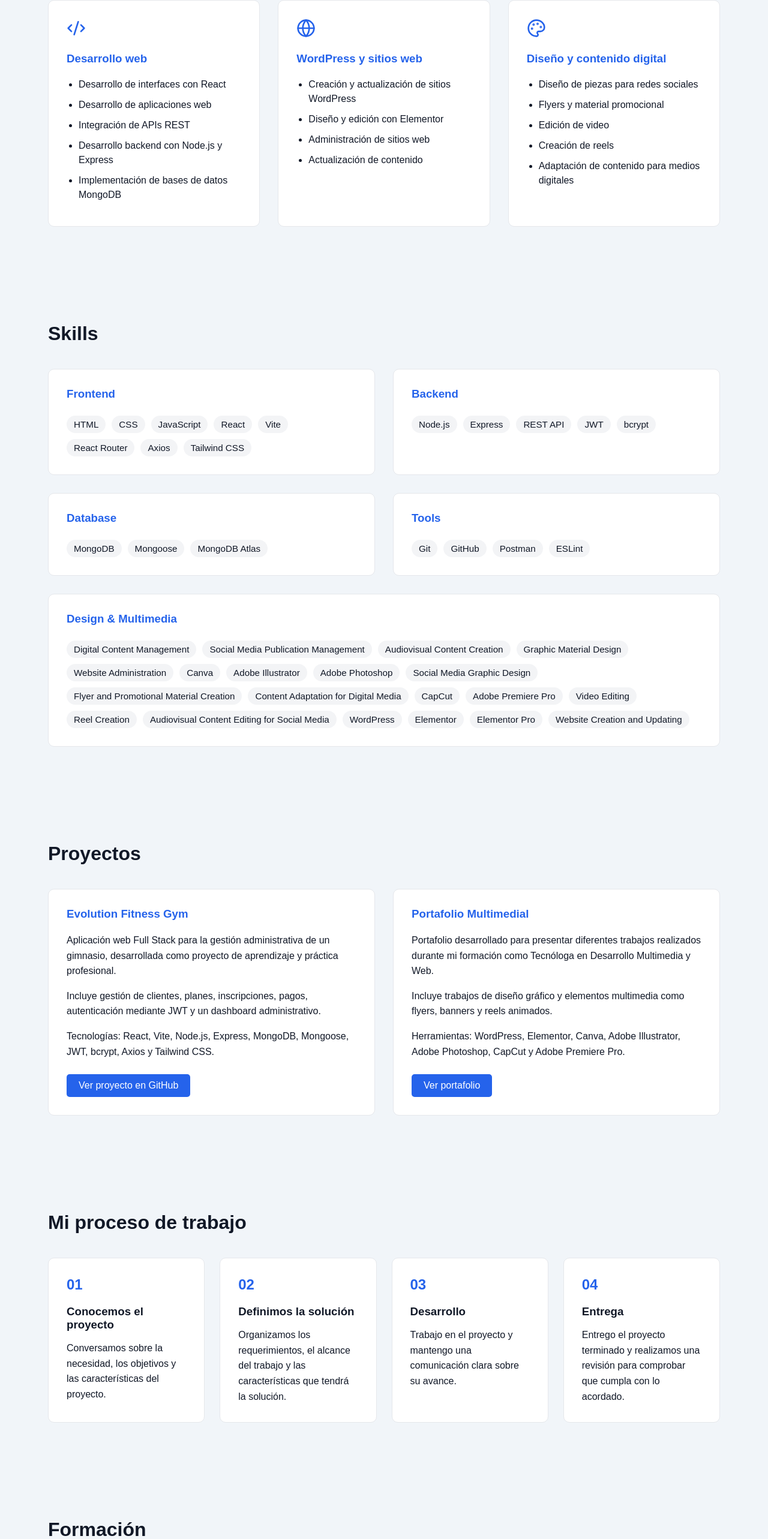
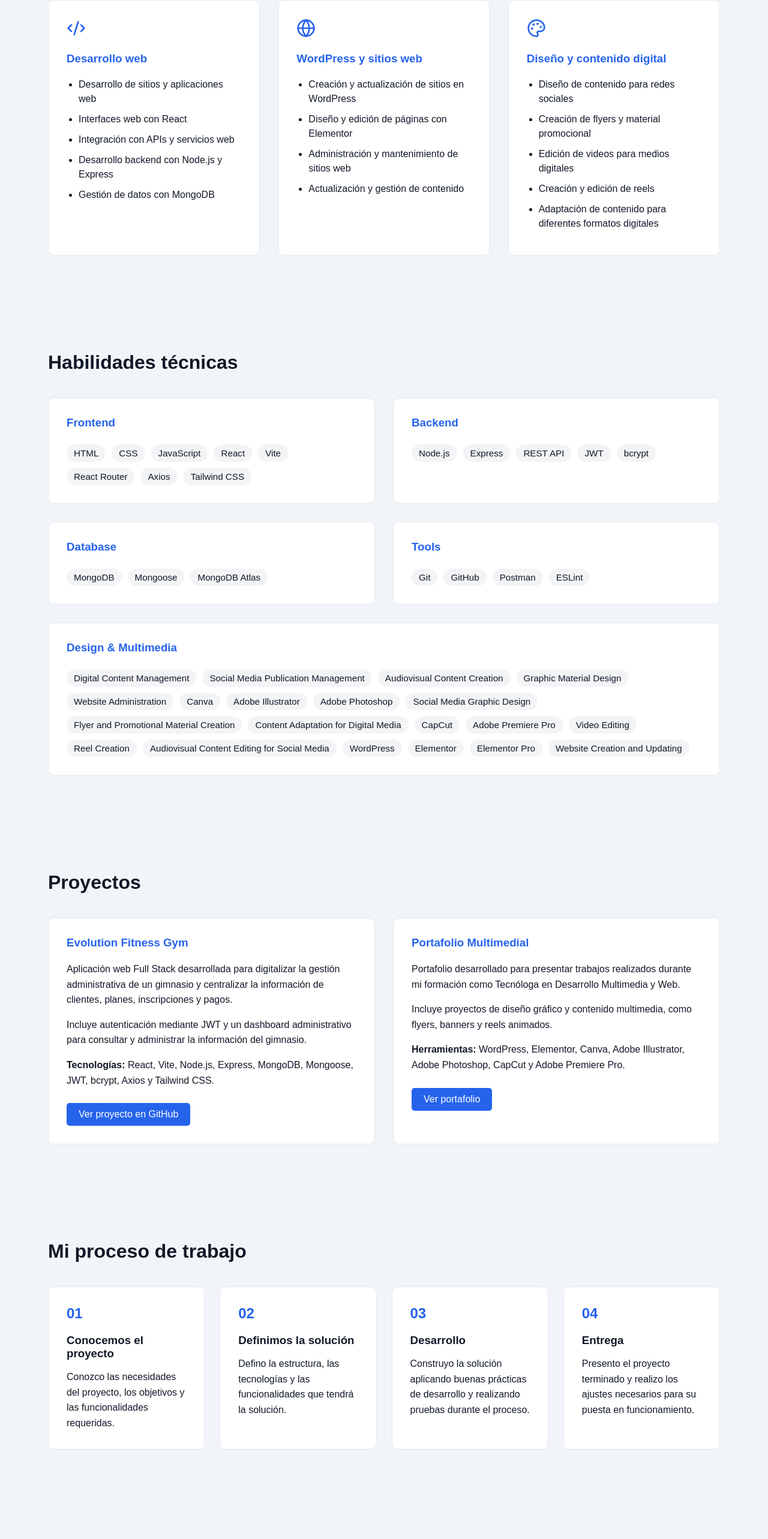
Before and after one commit to ErikaMenawebdev/portfolio, a React (Vite) app: page / in a window 1280 px wide. Shown: the part 2138-4704 px from the top of the page at 60% size. Built offline with nearby package versions, Linux system fonts and the light colour scheme.

Commit message:
Improve portfolio content, SEO and documentation

```diff
--- a/index.html
+++ b/index.html
@@ -5,6 +5,23 @@
     <link rel="icon" type="image/svg+xml" href="/favicon.svg" />
     <meta name="viewport" content="width=device-width, initial-scale=1.0" />
     <title>Erika Mena | Desarrolladora Full Stack JavaScript Junior</title>
+    <meta
+      name="description"
+      content="Portafolio de Erika Mena, Desarrolladora Full Stack JavaScript Junior. Desarrollo aplicaciones web con React, Node.js, Express y MongoDB, además de servicios WordPress y contenido digital."
+      />
+    <meta property="og:title" content="Erika Mena | Desarrolladora Full Stack JavaScript Junior" />
+
+    <meta
+      property="og:description"
+      content="Portafolio de Erika Mena, Desarrolladora Full Stack JavaScript Junior. Desarrollo web, WordPress y contenido digital."
+      />
+
+    <meta property="og:type" content="website" />
+
+    <meta
+      property="og:url"
+      content="https://portfolio-ashy-xi-32.vercel.app/"
+      />
   </head>
   <body>
     <div id="root"></div>
--- a/src/App.css
+++ b/src/App.css
@@ -545,6 +545,24 @@ section > h2 {
   line-height: 1.6;
 }
 
+.education-card {
+  padding: 30px;
+}
+
+.education-card h3 {
+  margin-bottom: 25px;
+}
+
+.education-card p {
+  margin-bottom: 25px;
+  line-height: 1.6;
+}
+
+.education-card span {
+  display: block;
+  margin-top: 10px;
+}
+
 /* =========================
    Contacto
 ========================= */
--- a/src/components/Formacion.jsx
+++ b/src/components/Formacion.jsx
@@ -6,31 +6,31 @@ function Formacion() {
 
       <div className="education-container">
 
-       <article className="education-item">
+       <article className="education-card">
           <h3>Tecnóloga en Desarrollo Multimedia y Web</h3>
-
           <p>
-          Formación tecnológica enfocada en el desarrollo de aplicaciones
-          web, tecnologías multimedia y herramientas digitales.
+            Formación tecnológica orientada al desarrollo web, diseño digital,
+            creación de contenido multimedia y administración de sitios web.
           </p>
+          <span>SENA</span>
         </article>
 
-       <article className="education-item">
+        <article className="education-card">
           <h3>Formación en Full Stack JavaScript</h3>
-
           <p>
-          Formación y aprendizaje práctico en JavaScript, React, Node.js,
-          Express, MongoDB y desarrollo de aplicaciones Full Stack.
+            Formación enfocada en el desarrollo de aplicaciones web utilizando
+            JavaScript, React, Node.js, Express y MongoDB.
           </p>
+          <span>Formación complementaria</span>
         </article>
 
-       <article className="education-item">
+        <article className="education-card">
           <h3>Inglés</h3>
-
           <p>
-          Formación en inglés como parte de mi desarrollo profesional y
-          preparación para el entorno tecnológico.
+            Formación en proceso para fortalecer la comunicación en inglés
+            aplicada al ámbito personal y profesional.
           </p>
+          <span>Colombo Americano</span>
         </article>
       </div>
     </section>
--- a/src/components/Inicio.jsx
+++ b/src/components/Inicio.jsx
@@ -37,8 +37,7 @@ function Inicio() {
   </span>
 </h1>
 
-
-        <h2>Desarrolladora Full Stack JavaScript Junior</h2>
+       <h2>Desarrolladora Full Stack JavaScript Junior</h2>
 
         <p>
           Desarrollo aplicaciones web combinando desarrollo Full Stack
--- a/src/components/Proceso.jsx
+++ b/src/components/Proceso.jsx
@@ -9,8 +9,8 @@ function Proceso() {
           <span className="process-number">01</span>
           <h3>Conocemos el proyecto</h3>
           <p>
-            Conversamos sobre la necesidad, los objetivos y las
-            características del proyecto.
+            Conozco las necesidades del proyecto, los objetivos y las
+            funcionalidades requeridas.
           </p>
         </article>
 
@@ -18,8 +18,8 @@ function Proceso() {
           <span className="process-number">02</span>
           <h3>Definimos la solución</h3>
           <p>
-            Organizamos los requerimientos, el alcance del trabajo
-            y las características que tendrá la solución.
+            Defino la estructura, las tecnologías y las funcionalidades
+            que tendrá la solución.
           </p>
         </article>
 
@@ -27,8 +27,8 @@ function Proceso() {
           <span className="process-number">03</span>
           <h3>Desarrollo</h3>
           <p>
-            Trabajo en el proyecto y mantengo una comunicación
-            clara sobre su avance.
+            Construyo la solución aplicando buenas prácticas de desarrollo
+            y realizando pruebas durante el proceso.
           </p>
         </article>
 
@@ -36,8 +36,8 @@ function Proceso() {
           <span className="process-number">04</span>
           <h3>Entrega</h3>
           <p>
-            Entrego el proyecto terminado y realizamos una revisión
-            para comprobar que cumpla con lo acordado.
+             Presento el proyecto terminado y realizo los ajustes necesarios
+            para su puesta en funcionamiento.
           </p>
         </article>
 
--- a/src/components/Proyectos.jsx
+++ b/src/components/Proyectos.jsx
@@ -9,20 +9,20 @@ function Proyectos() {
       <article className="project-card">
         <h3>Evolution Fitness Gym</h3>
 
-        <p>
-          Aplicación web Full Stack para la gestión administrativa de un
-          gimnasio, desarrollada como proyecto de aprendizaje y práctica
-          profesional.
+       <p>
+            Aplicación web Full Stack desarrollada para digitalizar la gestión
+            administrativa de un gimnasio y centralizar la información de
+            clientes, planes, inscripciones y pagos.
         </p>
 
         <p>
-          Incluye gestión de clientes, planes, inscripciones, pagos,
-          autenticación mediante JWT y un dashboard administrativo.
+            Incluye autenticación mediante JWT y un dashboard administrativo
+            para consultar y administrar la información del gimnasio.
         </p>
 
         <p>
-          Tecnologías: React, Vite, Node.js, Express, MongoDB, Mongoose,
-          JWT, bcrypt, Axios y Tailwind CSS.
+            <strong>Tecnologías:</strong> React, Vite, Node.js, Express,
+            MongoDB, Mongoose, JWT, bcrypt, Axios y Tailwind CSS.
         </p>
 
         <a
@@ -38,20 +38,19 @@ function Proyectos() {
         <h3>Portafolio Multimedial</h3>
 
         <p>
-          Portafolio desarrollado para presentar diferentes trabajos
-          realizados durante mi formación como Tecnóloga en Desarrollo
-          Multimedia y Web.
+            Portafolio desarrollado para presentar trabajos realizados durante
+            mi formación como Tecnóloga en Desarrollo Multimedia y Web.
         </p>
 
         <p>
-          Incluye trabajos de diseño gráfico y elementos multimedia como
-          flyers, banners y reels animados.
-        </p>
+            Incluye proyectos de diseño gráfico y contenido multimedia, como
+            flyers, banners y reels animados.
+         </p>
 
-        <p>
-         Herramientas: WordPress, Elementor, Canva, Adobe Illustrator,
-         Adobe Photoshop, CapCut y Adobe Premiere Pro.
-        </p>
+         <p>
+            <strong>Herramientas:</strong> WordPress, Elementor, Canva,
+            Adobe Illustrator, Adobe Photoshop, CapCut y Adobe Premiere Pro.
+         </p>
 
         <a
           href="https://menapa444-zvicl.wordpress.com/"
--- a/src/components/Servicios.jsx
+++ b/src/components/Servicios.jsx
@@ -12,11 +12,11 @@ function Servicios() {
           <h3>Desarrollo web</h3>
 
           <ul>
-            <li>Desarrollo de interfaces con React</li>
-            <li>Desarrollo de aplicaciones web</li>
-            <li>Integración de APIs REST</li>
+            <li>Desarrollo de sitios y aplicaciones web</li>
+            <li>Interfaces web con React</li>
+            <li>Integración con APIs y servicios web</li>
             <li>Desarrollo backend con Node.js y Express</li>
-            <li>Implementación de bases de datos MongoDB</li>
+            <li>Gestión de datos con MongoDB</li>
           </ul>
         </article>
 
@@ -25,10 +25,10 @@ function Servicios() {
           <h3>WordPress y sitios web</h3>
 
           <ul>
-            <li>Creación y actualización de sitios WordPress</li>
-            <li>Diseño y edición con Elementor</li>
-            <li>Administración de sitios web</li>
-            <li>Actualización de contenido</li>
+            <li>Creación y actualización de sitios en WordPress</li>
+            <li>Diseño y edición de páginas con Elementor</li>
+            <li>Administración y mantenimiento de sitios web</li>
+            <li>Actualización y gestión de contenido</li>
           </ul>
         </article>
 
@@ -37,11 +37,11 @@ function Servicios() {
           <h3>Diseño y contenido digital</h3>
 
           <ul>
-            <li>Diseño de piezas para redes sociales</li>
-            <li>Flyers y material promocional</li>
-            <li>Edición de video</li>
-            <li>Creación de reels</li>
-            <li>Adaptación de contenido para medios digitales</li>
+            <li>Diseño de contenido para redes sociales</li>
+            <li>Creación de flyers y material promocional</li>
+            <li>Edición de videos para medios digitales</li>
+            <li>Creación y edición de reels</li>
+            <li>Adaptación de contenido para diferentes formatos digitales</li>
           </ul>
         </article>
 
--- a/src/components/Skills.jsx
+++ b/src/components/Skills.jsx
@@ -1,7 +1,7 @@
 function Skills() {
   return (
     <section id="skills">
-      <h2>Skills</h2>
+      <h2>Habilidades técnicas</h2>
 
       <div className="skills-container">
 
```
Also changed, not shown: 1 other file (tests, documents, lock files or other folders). Lines whose indentation alone changed are shown as unchanged.
